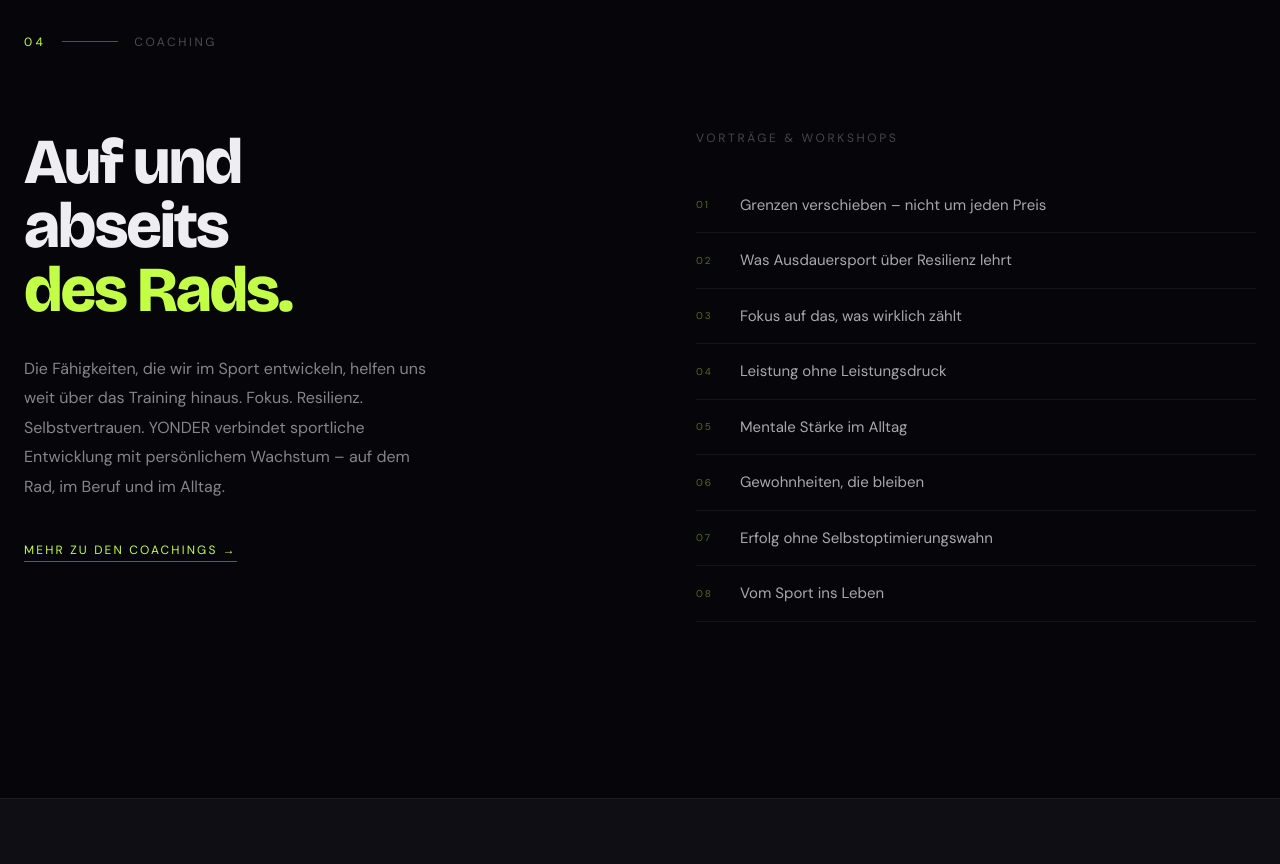
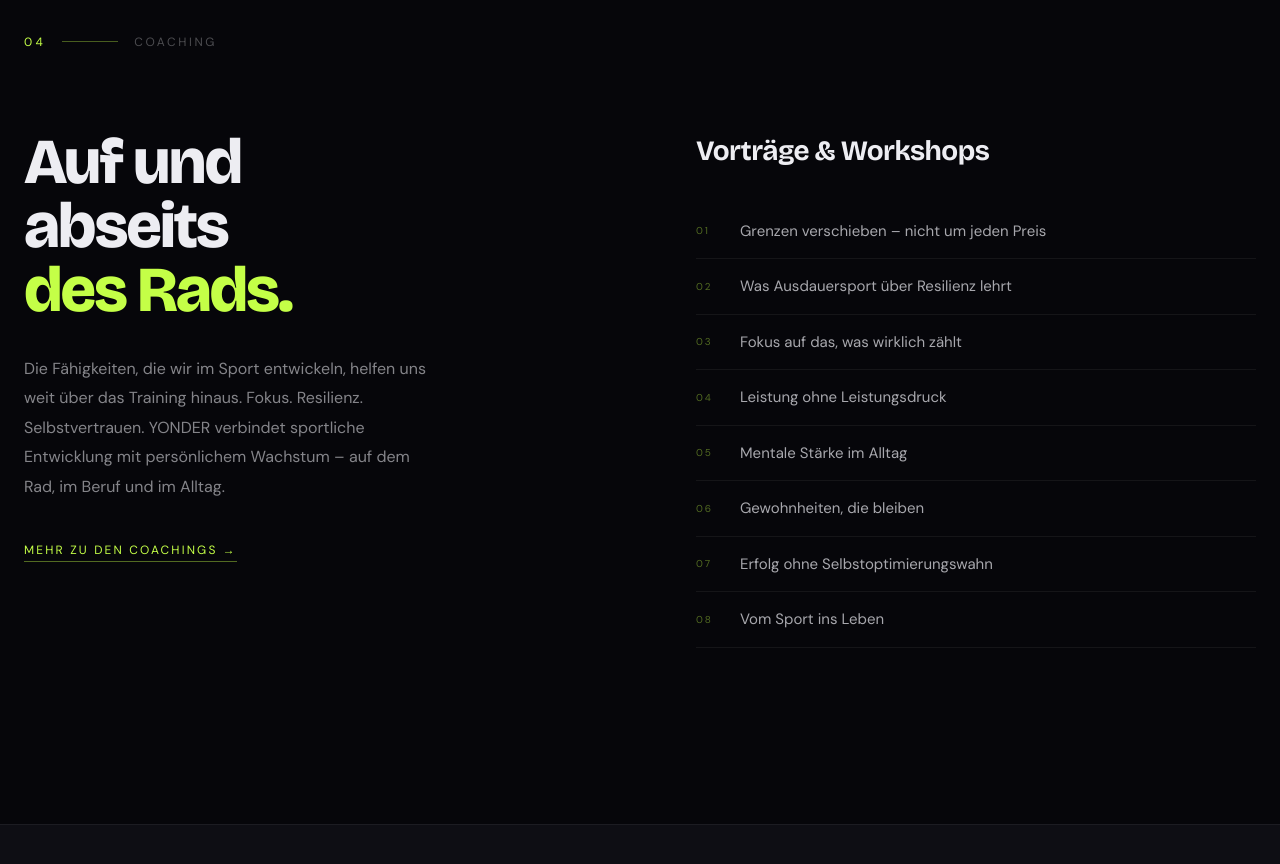
Before and after one commit to Melinja/Yonder, a React (Vite) app: page / in a window 1280 px wide. Shown: the part 4140-5004 px from the top of the page. Built offline with nearby package versions, Linux system fonts and the light colour scheme.

Commit message:
Home: Vorträge & Workshops weiß und größer

```diff
--- a/src/pages/Home.tsx
+++ b/src/pages/Home.tsx
@@ -520,14 +520,16 @@
 
             <div>
               <p
-                className="text-xs mb-8"
+                className="mb-8"
                 style={{
-                  color: 'rgba(237,237,242,0.28)',
-                  fontFamily: "'DM Sans', sans-serif",
-                  letterSpacing: '0.22em',
+                  color: '#EDEDF2',
+                  fontFamily: "'Bricolage Grotesque', sans-serif",
+                  fontWeight: 700,
+                  fontSize: 'clamp(20px, 2.2vw, 28px)',
+                  letterSpacing: '-0.02em',
                 }}
               >
-                VORTRÄGE & WORKSHOPS
+                Vorträge & Workshops
               </p>
               <ul className="space-y-0">
                 {COACHING_TOPICS.map((topic, i) => (
```
